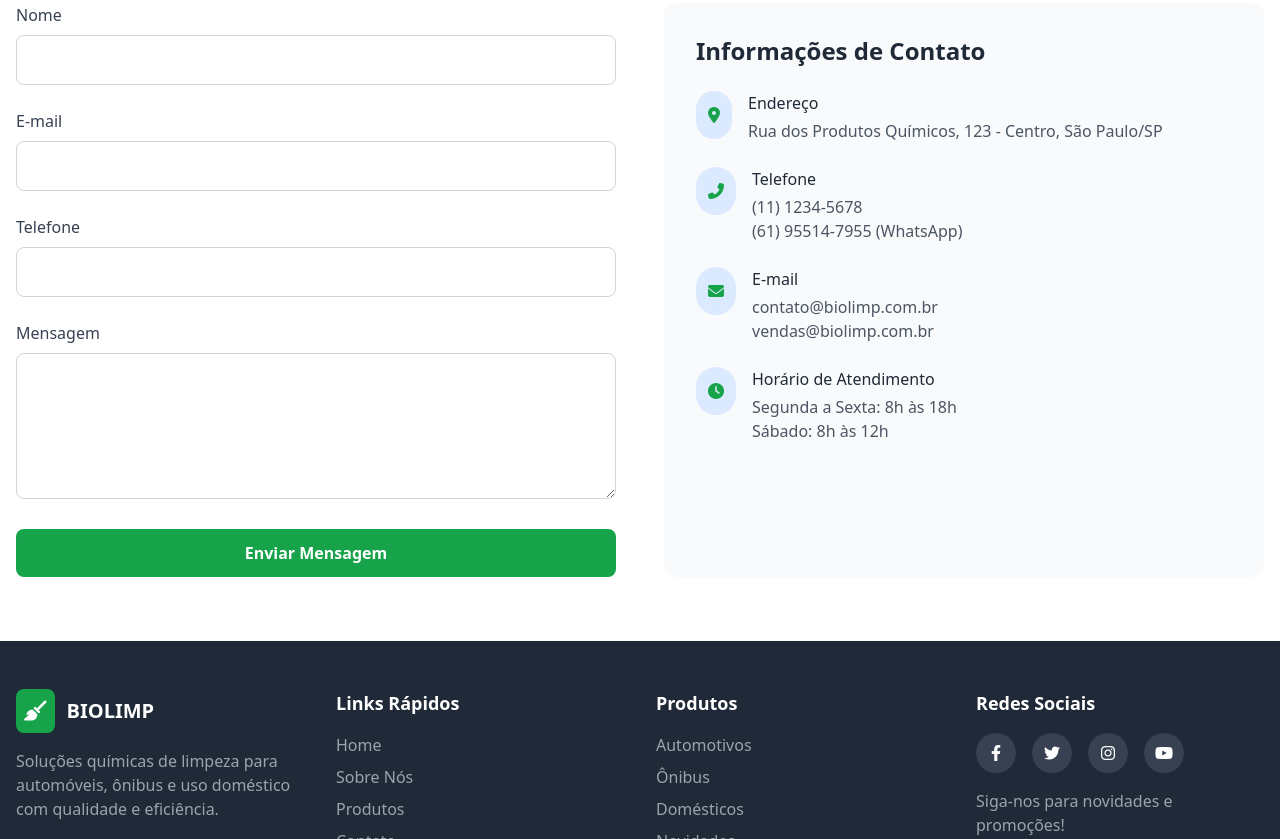
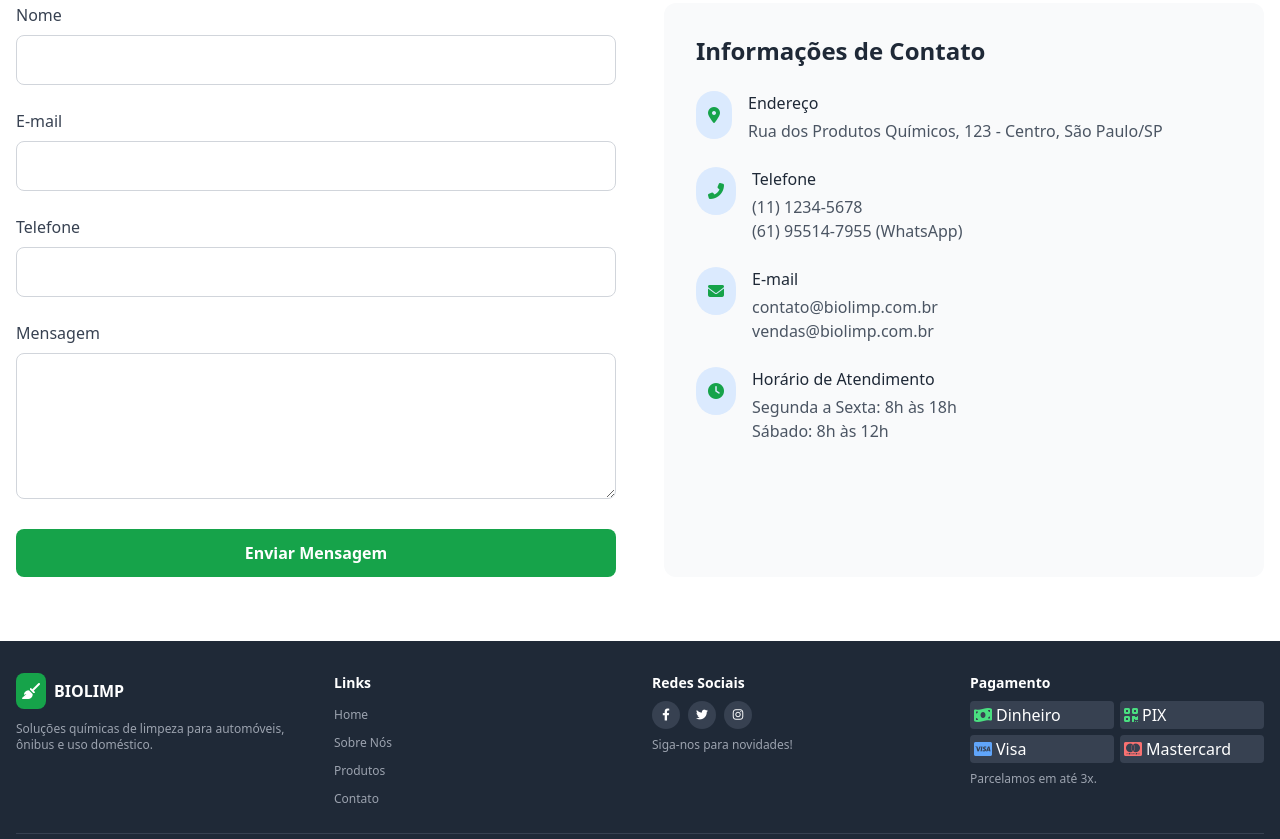
Before and after one commit to kleberrs/biolimp, a plain HTML site: page index.html in a window 1280 px wide. Shown: the part 3623-4462 px from the top of the page. Drawn offline with nearby package versions, Linux system fonts and the light colour scheme.

Commit message:
Update index.html
Merge Ajuste Footer

```diff
--- a/index.html
+++ b/index.html
@@ -374,7 +374,7 @@
                     <!-- Product 4 -->
                     <div class="product-card bg-white rounded-xl shadow-md overflow-hidden transition duration-300">
                         <div class="h-48 bg-gray-100 flex items-center justify-center">
-                            <img src="https://images.unsplash.com/photo-1618843479313-40f4afdaf8f8?ixlib=rb-4.0.3&ixid=M3wxMjA3fDB8MHxwaG90by1wYWdlfHx8fGVufDB8fHx8fA%3D%3D&auto=format&fit=crop&w=1470&q=80"
+                            <img src="https://images.unsplash.com/photo-1607860108855-64acf2078ed9?ixlib=rb-4.0.3&ixid=M3wxMjA3fDB8MHxwaG90by1wYWdlfHx8fGVufDB8fHx8fA%3D%3D&auto=format&fit=crop&w=1470&q=80"
                                  alt="Desengripante"
                                  class="h-full w-full object-cover">
                         </div>
@@ -760,70 +760,93 @@
             </div>
         </div>
     </section>
-
-    <!-- Footer -->
-    <footer class="bg-gray-800 text-white py-12">
+    <!-- Footer Biolimp Simplificado -->
+<footer class="bg-gray-800 text-white py-8">
     <div class="container mx-auto px-4">
-            <div class="grid md:grid-cols-4 gap-8 mb-8">
+        <div class="grid md:grid-cols-4 gap-6 mb-6">
+            <!-- Coluna 1 - Logo e Descrição -->
             <div>
-                    <div class="flex items-center mb-4">
-                        <div class="bg-green-600 text-white p-2 rounded-lg mr-3">
-                            <i class="fas fa-broom text-xl"></i>
+                <div class="flex items-center mb-3">
+                    <div class="bg-green-600 text-white p-1.5 rounded-lg mr-2">
+                        <i class="fas fa-broom text-md"></i>
                     </div>
-                        <h3 class="text-xl font-bold">BIOLIMP</h3>
+                    <h3 class="text-md font-bold">BIOLIMP</h3>
                 </div>
-                    <p class="text-gray-400">Soluções químicas de limpeza para automóveis, ônibus e uso doméstico com qualidade e eficiência.</p>
+                <p class="text-gray-400 text-xs">
+                    Soluções químicas de limpeza para automóveis, ônibus e uso doméstico.
+                </p>
             </div>
 
+            <!-- Coluna 2 - Links Rápidos -->
             <div>
-                    <h4 class="text-lg font-semibold mb-4">Links Rápidos</h4>
-                    <ul class="space-y-2">
-                        <li><a href="#home" class="text-gray-400 hover:text-white transition">Home</a></li>
-                        <li><a href="#about" class="text-gray-400 hover:text-white transition">Sobre Nós</a></li>
-                        <li><a href="#products" class="text-gray-400 hover:text-white transition">Produtos</a></li>
-                        <li><a href="#contact" class="text-gray-400 hover:text-white transition">Contato</a></li>
+                <h4 class="text-sm font-semibold mb-2">Links</h4>
+                <ul class="space-y-1">
+                    <li><a href="#home" class="text-gray-400 hover:text-white transition text-xs">Home</a></li>
+                    <li><a href="#about" class="text-gray-400 hover:text-white transition text-xs">Sobre Nós</a></li>
+                    <li><a href="#products" class="text-gray-400 hover:text-white transition text-xs">Produtos</a></li>
+                    <li><a href="#contact" class="text-gray-400 hover:text-white transition text-xs">Contato</a></li>
                 </ul>
             </div>
 
+            <!-- Coluna 3 - Redes Sociais -->
             <div>
-                    <h4 class="text-lg font-semibold mb-4">Produtos</h4>
-                    <ul class="space-y-2">
-                        <li><a href="#products" class="text-gray-400 hover:text-white transition">Automotivos</a></li>
-                        <li><a href="#products" class="text-gray-400 hover:text-white transition">Ônibus</a></li>
-                        <li><a href="#products" class="text-gray-400 hover:text-white transition">Domésticos</a></li>
-                        <li><a href="#products" class="text-gray-400 hover:text-white transition">Novidades</a></li>
-                    </ul>
+                <h4 class="text-sm font-semibold mb-2">Redes Sociais</h4>
+                <div class="flex space-x-2 mb-2">
+                    <a href="#" class="bg-gray-700 w-7 h-7 rounded-full flex items-center justify-center hover:bg-green-600 transition">
+                        <i class="fab fa-facebook-f text-xs"></i>
+                    </a>
+                    <a href="#" class="bg-gray-700 w-7 h-7 rounded-full flex items-center justify-center hover:bg-blue-400 transition">
+                        <i class="fab fa-twitter text-xs"></i>
+                    </a>
+                    <a href="#" class="bg-gray-700 w-7 h-7 rounded-full flex items-center justify-center hover:bg-pink-600 transition">
+                        <i class="fab fa-instagram text-xs"></i>
+                    </a>
+                </div>
+                <p class="text-gray-400 text-xs">
+                    Siga-nos para novidades!
+                </p>
             </div>
 
+            <!-- Coluna 4 - Formas de Pagamento -->
             <div>
-                    <h4 class="text-lg font-semibold mb-4">Redes Sociais</h4>
-                    <div class="flex space-x-4">
-                        <a href="#" class="bg-gray-700 w-10 h-10 rounded-full flex items-center justify-center hover:bg-green-600 transition">
-                            <i class="fab fa-facebook-f"></i>
-                        </a>
-                        <a href="#" class="bg-gray-700 w-10 h-10 rounded-full flex items-center justify-center hover:bg-blue-400 transition">
-                            <i class="fab fa-twitter"></i>
-                        </a>
-                        <a href="#" class="bg-gray-700 w-10 h-10 rounded-full flex items-center justify-center hover:bg-pink-600 transition">
-                            <i class="fab fa-instagram"></i>
-                        </a>
-                        <a href="#" class="bg-gray-700 w-10 h-10 rounded-full flex items-center justify-center hover:bg-red-600 transition">
-                            <i class="fab fa-youtube"></i>
-                        </a>
+                <h4 class="text-sm font-semibold mb-2">Pagamento</h4>
+                <div class="grid grid-cols-2 gap-1.5">
+                    <div class="bg-gray-700 px-1 py-0.5 rounded flex items-center text-xxs">
+                        <i class="fas fa-money-bill-wave text-green-400 mr-1"></i>
+                        <span>Dinheiro</span>
                     </div>
-                    <p class="text-gray-400 mt-4">Siga-nos para novidades e promoções!</p>
+                    <div class="bg-gray-700 px-1 py-0.5 rounded flex items-center text-xxs">
+                        <i class="fas fa-qrcode text-green-400 mr-1"></i>
+                        <span>PIX</span>
+                    </div>
+                    <div class="bg-gray-700 px-1 py-0.5 rounded flex items-center text-xxs">
+                        <i class="fab fa-cc-visa text-blue-400 mr-1"></i>
+                        <span>Visa</span>
+                    </div>
+                    <div class="bg-gray-700 px-1 py-0.5 rounded flex items-center text-xxs">
+                        <i class="fab fa-cc-mastercard text-red-400 mr-1"></i>
+                        <span>Mastercard</span>
+                    </div>
+                </div>
+                <p class="text-gray-400 text-xs mt-2">
+                    Parcelamos em até 3x.
+                </p>
             </div>
         </div>
 
-            <div class="border-t border-gray-700 pt-8 flex flex-col md:flex-row justify-between items-center">
-                <p class="text-gray-400 mb-4 md:mb-0">© 2023 Biolimp. Todos os direitos reservados.</p>
-                <div class="flex space-x-6">
-                    <a href="#" class="text-gray-400 hover:text-white transition">Termos de Uso</a>
-                    <a href="#" class="text-gray-400 hover:text-white transition">Política de Privacidade</a>
+        <!-- Rodapé Inferior -->
+        <div class="border-t border-gray-700 pt-4 flex flex-col md:flex-row justify-between items-center">
+            <p class="text-gray-400 text-xxs mb-2 md:mb-0">
+                © 2023 Biolimp. Todos os direitos reservados.
+            </p>
+            <div class="flex space-x-3">
+                <a href="#" class="text-gray-400 hover:text-white transition text-xxs">Termos</a>
+                <a href="#" class="text-gray-400 hover:text-white transition text-xxs">Privacidade</a>
             </div>
         </div>
     </div>
 </footer>
+
 
     <script>
         // Cart functionality
```
Lines whose indentation alone changed are shown as unchanged.
